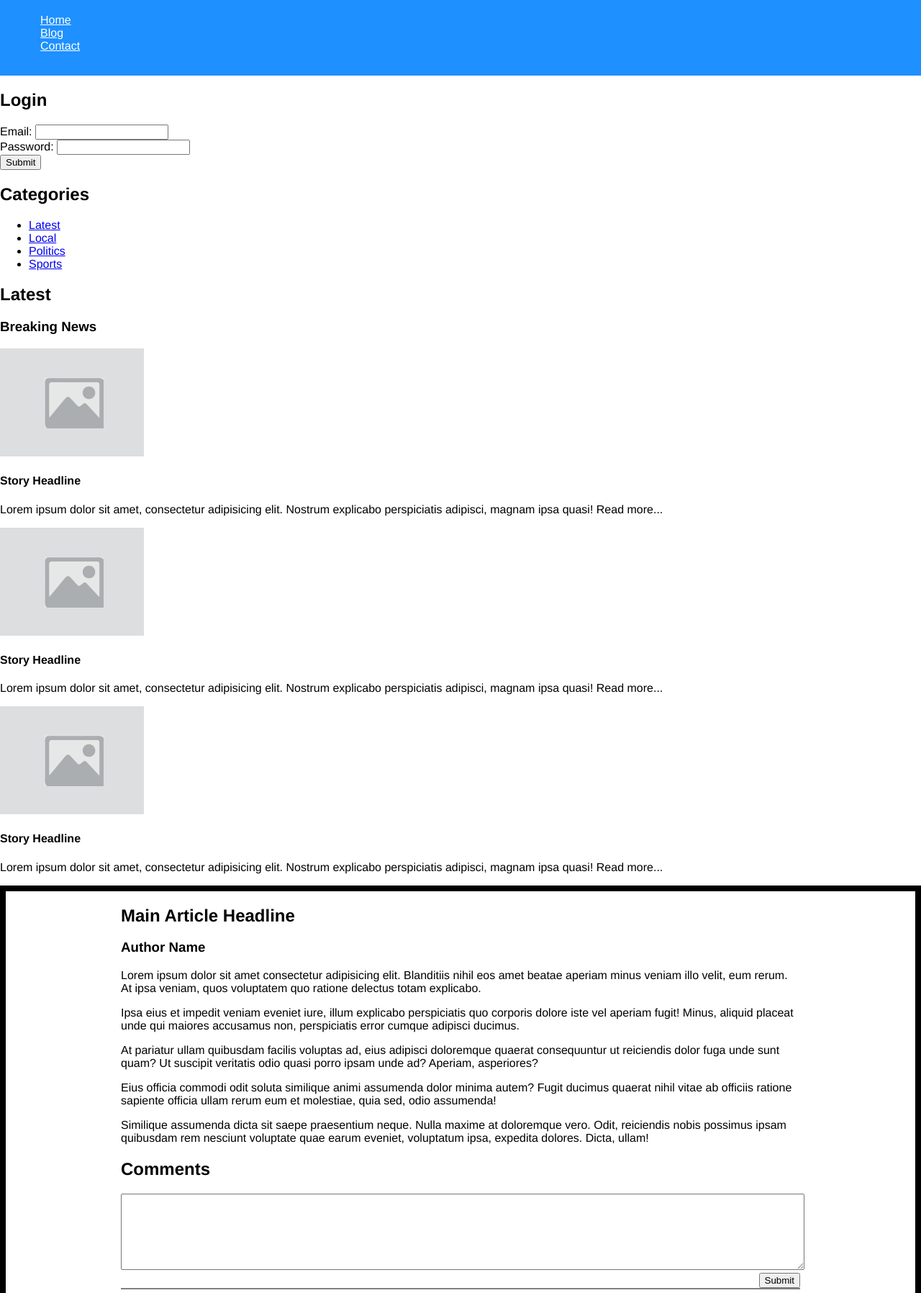
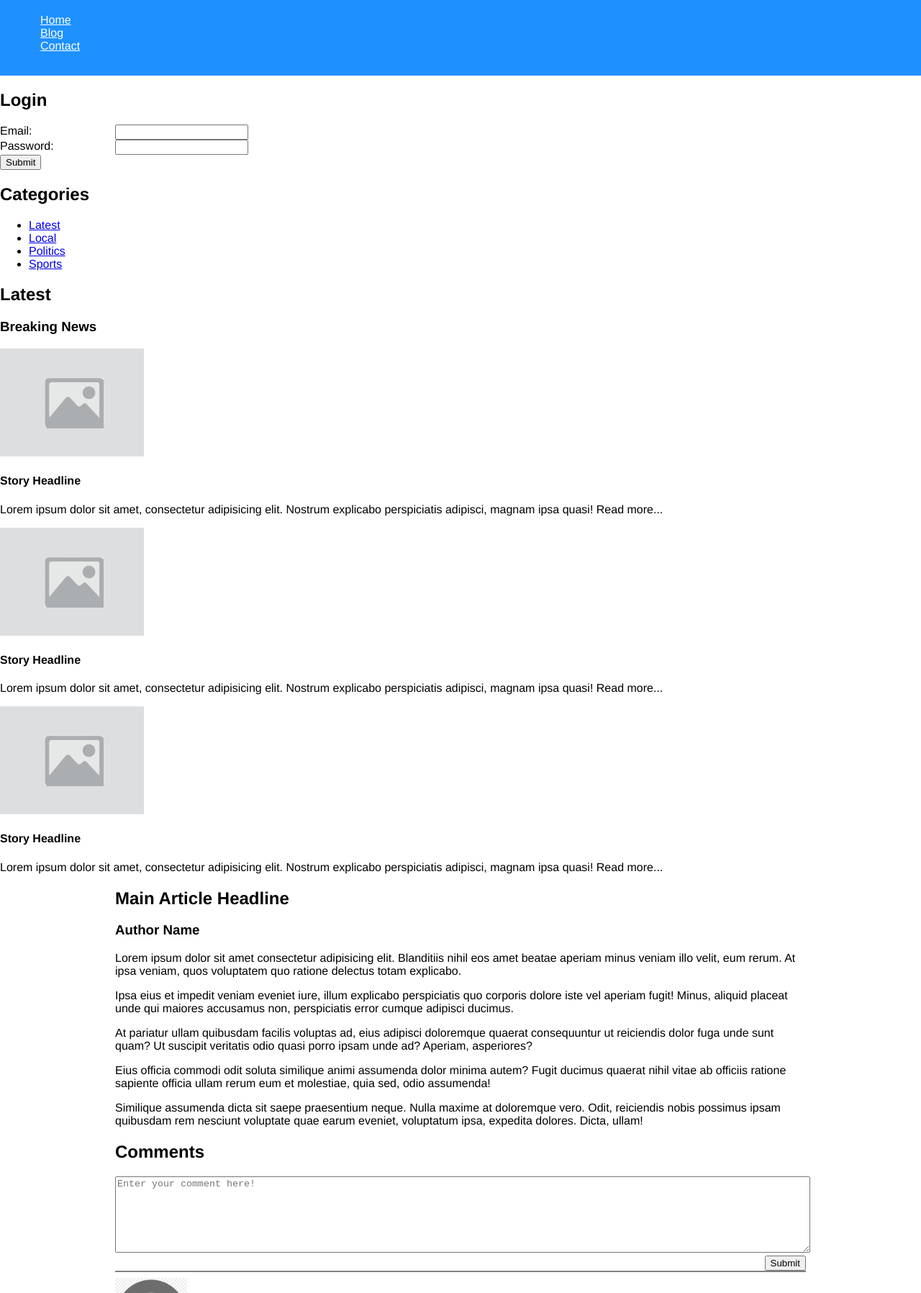
Before and after one commit to bsmith/w02d1_html_css_lab, a plain HTML site: page index.html in a window 1280 px wide. Shown: the part 77-1873 px from the top of the page at 72% size. Drawn offline with Linux system fonts and the light colour scheme.

Commit message:
Use flexbox to style the login form.

```diff
--- a/index.html
+++ b/index.html
@@ -21,7 +21,7 @@
 
     <section>
         <h2>Login</h2>
-        <form>
+        <form class="login-form">
             <div>
               <label for="email">Email: </label>
               <input type="email" name="email" id="email" required>
@@ -80,7 +80,7 @@
             <section class="comments">
                 <h2>Comments</h2>
                 <form class="comments-form">
-                    <div><textarea name="comment" id="comment"></textarea></div>
+                    <div><textarea name="comment" id="comment" placeholder="Enter your comment here!"></textarea></div>
                     <div class="submit-button"><input type="submit" value="Submit"></div>
                 </form>
                 <div class="comment">
--- a/style.css
+++ b/style.css
@@ -22,14 +22,24 @@ img.breakingnews-image {
 }
 
 main {
-    border: 8px solid black;
+    /* border: 8px solid black; */
     padding-left: 160px;
     padding-right: 160px;
+}
+
+.login-form div {
+    display: flex;
+}
+.login-form label {
+    /* display: inline-block; */
+    /* display: inline flow-root; */
+    width: 160px;
 }
 
 .comments-form textarea {
     width: 100%;
     height: 100px;
+    resize: vertical;
 }
 
 .comments-form .submit-button {
```
